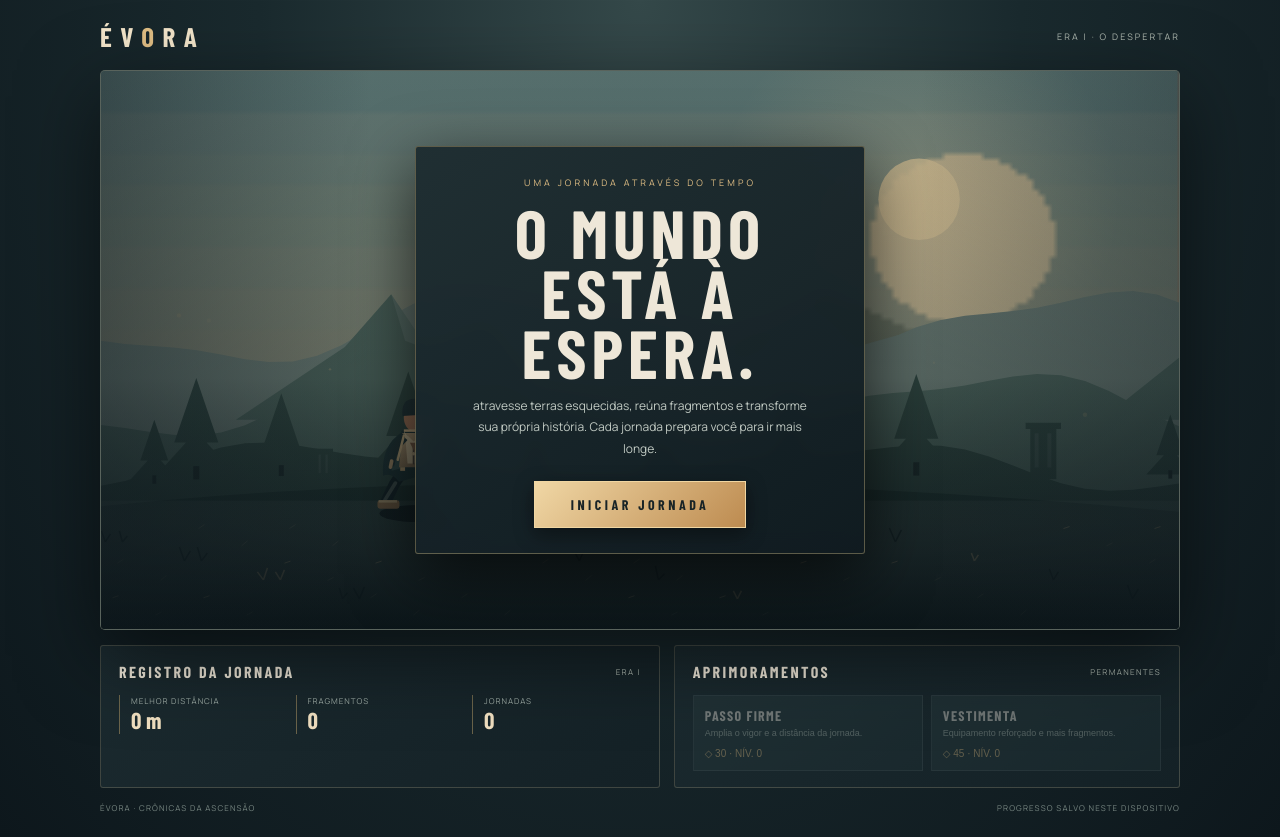
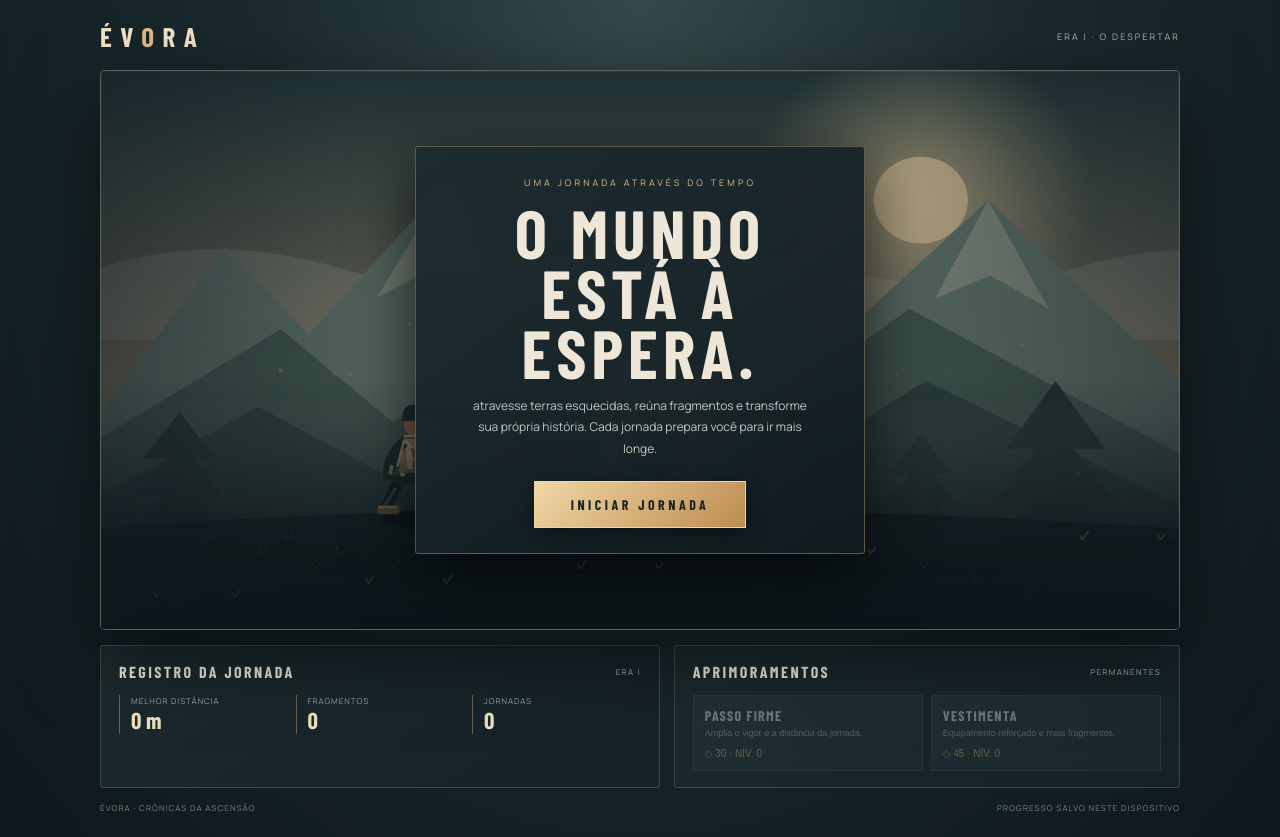
Before and after one commit to Guto157/evora-game, a plain HTML site: page index.html in a window 1280 px wide. Drawn offline with nearby package versions, Linux system fonts and the light colour scheme; a web font is replaced by a local one.

Commit message:
Render five illustrated era environments in gameplay

```diff
--- a/index.html
+++ b/index.html
@@ -38,7 +38,7 @@ const eras=[
 {name:'ERA DOS TITÃS',sky:['#483c42','#b97859'],far:'#76534b',mid:'#57413b',near:'#353a37',ground:'#202c2b',sun:'#f0a36f',accent:'#d18c64'},
 {name:'NOVO HORIZONTE',sky:['#334e59','#a4b9a2'],far:'#607d79',mid:'#416861',near:'#294b47',ground:'#1c3734',sun:'#ead7a0',accent:'#a9c9a7'}
 ];
-const eraArt=new Image();eraArt.src='assets/eras.png?v=20261115-2';
+const eraImages=['assets/era-01-despertar.svg','assets/era-02-terras-antigas.svg','assets/era-03-gelo.svg','assets/era-04-titas.svg','assets/era-05-horizonte.svg'].map(path=>{const im=new Image();im.src=path+'?v=20261115-art1';return im;});
 let save={bank:0,best:0,runs:0,boot:0,gear:0,total:0};try{save={...save,...JSON.parse(localStorage.getItem('evora-save')||'{}')}}catch(e){}
 const persist=()=>localStorage.setItem('evora-save',JSON.stringify(save));
 const eraAt=n=>Math.min(4,Math.floor(n/1600));
@@ -90,27 +90,26 @@ if(save.gear>0){x.strokeStyle='#d9c28f';x.lineWidth=3;x.beginPath();x.moveTo(-11
 if(save.gear>2){x.strokeStyle='#e5d0a0';x.lineWidth=2;x.beginPath();x.arc(0,-46,19,-.9,.85);x.stroke()}
 x.restore();
 }
-function draw(t){if(!W||!H)return;let ei=eraAt(save.total+dist),e=eras[ei],scroll=active?dist:ambient,g=x.createLinearGradient(0,0,0,H);if(eraArt.complete&&eraArt.naturalWidth){x.drawImage(eraArt,ei*192,0,192,108,0,0,W,H)}else{g.addColorStop(0,e.sky[0]);g.addColorStop(1,e.sky[1]);x.fillStyle=g;x.fillRect(0,0,W,H)}
-let sx=W*.76-(scroll*.022%(W*.3));x.globalAlpha=.82;x.fillStyle=e.sun;x.beginPath();x.arc(sx,H*.23,Math.min(W,H)*.073,0,Math.PI*2);x.fill();x.globalAlpha=1;
-let glow=x.createRadialGradient(sx,H*.23,4,sx,H*.23,H*.36);glow.addColorStop(0,e.sun+'44');glow.addColorStop(1,e.sun+'00');x.fillStyle=glow;x.fillRect(0,0,W,H);
-ridge(H*.46,34,10,e.far,scroll);
- // maciços rochosos em planos distantes
- for(let m=0;m<4;m++){let mx=((m*W*.39-scroll*.10)%(W+W*.4)+W+W*.4)%(W+W*.4)-W*.12,base=H*(.59+(m%2)*.035),mw=W*(.18+(m%3)*.035),mh=H*(.17+(m%2)*.055);
- x.fillStyle=m%2?e.mid:e.far;x.beginPath();x.moveTo(mx-mw*.65,base);x.lineTo(mx-mw*.18,base-mh*.58);x.lineTo(mx+mw*.02,base-mh);x.lineTo(mx+mw*.18,base-mh*.56);x.lineTo(mx+mw*.43,base-mh*.76);x.lineTo(mx+mw*.72,base);x.closePath();x.fill();
- x.fillStyle='#ffffff18';x.beginPath();x.moveTo(mx+mw*.02,base-mh);x.lineTo(mx+mw*.18,base-mh*.56);x.lineTo(mx+mw*.08,base-mh*.63);x.closePath();x.fill();
+function draw(t){
+ if(!W||!H)return;
+ const ei=eraAt(save.total+dist),e=eras[ei],scroll=active?dist:ambient,im=eraImages[ei];
+ if(im&&im.complete&&im.naturalWidth){x.drawImage(im,0,0,W,H)}
+ else {const bg=x.createLinearGradient(0,0,0,H);bg.addColorStop(0,e.sky[0]);bg.addColorStop(1,e.sky[1]);x.fillStyle=bg;x.fillRect(0,0,W,H)}
+ // vinheta cinematográfica e profundidade atmosférica
+ const vignette=x.createLinearGradient(0,0,0,H);vignette.addColorStop(0,'#07121922');vignette.addColorStop(.62,'#07121900');vignette.addColorStop(1,'#07121988');x.fillStyle=vignette;x.fillRect(0,0,W,H);
+ const horizon=x.createLinearGradient(0,H*.58,0,H*.9);horizon.addColorStop(0,'#ffffff00');horizon.addColorStop(1,'#0a171a66');x.fillStyle=horizon.fillStyle||horizon;x.fillRect(0,H*.58,W,H*.32);
+ // trilha e pedras em primeiro plano com movimento contínuo
+ x.fillStyle='#111f20aa';x.beginPath();x.moveTo(0,H*.82);x.quadraticCurveTo(W*.46,H*.75,W,H*.82);x.lineTo(W,H);x.lineTo(0,H);x.closePath();x.fill();
+ for(let i=0;i<34;i++){
+  const px=((i*53-scroll*.88)%(W+60)+W+60)%(W+60)-30,py=H*.84+(i%5)*H*.026;
+  x.strokeStyle=i%4===0?e.accent+'bb':'#d8c7a044';x.lineWidth=i%4===0?1.7:1;
+  x.beginPath();x.moveTo(px,py);x.lineTo(px-3-(i%4),py-5-(i%4)*2);x.moveTo(px,py);x.lineTo(px+4+(i%3),py-5-(i%3)*2);x.stroke();
+  if(i%6===0){x.fillStyle='#0d191aaa';x.beginPath();x.ellipse(px+8,py+2,7,3,0,0,Math.PI*2);x.fill()}
  }
- ridge(H*.60,30,100,e.mid,scroll*.75);ridge(H*.71,22,220,e.near,scroll*1.3);
-for(let i=0;i<14;i++){let px=((i*127-scroll*.34)%(W+150)+W+150)%(W+150)-55,py=H*.72+Math.sin(i*8)*7; if(i%4===0)ruin(px,py,17+(i%3)*7,e.near);else pine(px,py,17+(i%4)*7,e.near)}
-x.fillStyle=e.ground;x.beginPath();x.moveTo(0,H*.78);x.quadraticCurveTo(W*.45,H*.69,W,H*.79);x.lineTo(W,H);x.lineTo(0,H);x.fill();
-let groundGlow=x.createLinearGradient(0,H*.77,0,H);groundGlow.addColorStop(0,'#ffffff12');groundGlow.addColorStop(1,'#00000055');x.fillStyle=groundGlow;x.fillRect(0,H*.77,W,H*.23);
-for(let i=0;i<46;i++){let px=((i*43-scroll*.9)%(W+45)+W+45)%(W+45)-20,py=H*.82+(i%6)*H*.031;x.strokeStyle=i%4===0?e.accent+'99':'#d7c29a38';x.lineWidth=1;x.beginPath();x.moveTo(px,py);x.lineTo(px+6,py-2-(i%4));x.stroke()}
-for(let i=0;i<10;i++){let px=((i*151-scroll*.6)%(W+100)+W+100)%(W+100)-40,py=H*(.35+(i%4)*.09);x.fillStyle=e.accent;x.globalAlpha=.15+((i%3)*.08);x.beginPath();x.arc(px,py+Math.sin(t*.001+i)*4,1.2+(i%2),0,Math.PI*2);x.fill()}x.globalAlpha=1;
-// vegetação baixa e pedras no primeiro plano
-for(let i=0;i<22;i++){let px=((i*79-scroll*.72)%(W+90)+W+90)%(W+90)-35,py=H*.81+(i%5)*H*.034;
-x.strokeStyle=i%3===0?e.accent+'aa':'#101f20aa';x.lineWidth=1.5;x.beginPath();x.moveTo(px,py);x.lineTo(px-3-(i%4),py-8-(i%3)*3);x.moveTo(px,py);x.lineTo(px+4+(i%3),py-6-(i%4)*2);x.stroke();
-if(i%5===0){x.fillStyle='#101c1d88';x.beginPath();x.ellipse(px+8,py+3,5,2,0,0,Math.PI*2);x.fill()}}
-drawRunner(W*.29,H*.78,t)}
-function update(){let ei=eraAt(save.total);$('best').textContent=save.best+' m';$('bank').textContent=save.bank;$('runs').textContent=save.runs;$('bestEra').textContent='ERA '+['I','II','III','IV','V'][ei];let a=30+save.boot*25,b=45+save.gear*35;$('bootCost').textContent='◇ '+a+' · NÍV. '+save.boot;$('gearCost').textContent='◇ '+b+' · NÍV. '+save.gear;$('uBoot').disabled=save.bank<a;$('uGear').disabled=save.bank<b;$('eraLabel').textContent='ERA '+['I','II','III','IV','V'][ei]+' · '+eras[ei].name}
+ // partículas de luz e poeira
+ for(let i=0;i<18;i++){const px=((i*91-scroll*.16)%(W+30)+W+30)%(W+30)-15,py=H*(.25+(i%6)*.095);x.fillStyle=e.accent;x.globalAlpha=.14+(i%4)*.07;x.beginPath();x.arc(px,py+Math.sin(t*.001+i)*5,1+(i%2)*.6,0,Math.PI*2);x.fill()}x.globalAlpha=1;
+ drawRunner(W*.29,H*.79,t);
+}function update(){let ei=eraAt(save.total);$('best').textContent=save.best+' m';$('bank').textContent=save.bank;$('runs').textContent=save.runs;$('bestEra').textContent='ERA '+['I','II','III','IV','V'][ei];let a=30+save.boot*25,b=45+save.gear*35;$('bootCost').textContent='◇ '+a+' · NÍV. '+save.boot;$('gearCost').textContent='◇ '+b+' · NÍV. '+save.gear;$('uBoot').disabled=save.bank<a;$('uGear').disabled=save.bank<b;$('eraLabel').textContent='ERA '+['I','II','III','IV','V'][ei]+' · '+eras[ei].name}
 function start(){if(active)return;active=true;dist=0;loot=0;last=performance.now();$('overlay').classList.add('hidden');$('hud').classList.remove('hidden');$('progress').classList.remove('hidden');raf=requestAnimationFrame(frame)}
 function frame(now){if(!active)return;let dt=Math.min(40,now-last);last=now;dist+=dt*(.035+save.boot*.004+save.gear*.002);loot+=dt*.0022;draw(now);$('distance').textContent=Math.floor(dist)+' m';$('runCoins').textContent=Math.floor(loot);let target=600+save.boot*115+save.gear*85;$('progressFill').style.width=Math.min(100,dist/target*100)+'%';let ei=eraAt(save.total+dist);$('eraLabel').textContent='ERA '+['I','II','III','IV','V'][ei]+' · '+eras[ei].name;if(dist>=target){finish();return}raf=requestAnimationFrame(frame)}
 function finish(){active=false;cancelAnimationFrame(raf);let earned=Math.floor(loot)+12+save.gear*2;save.bank+=earned;save.runs++;save.total+=Math.floor(dist);save.best=Math.max(save.best,Math.floor(dist));persist();$('hud').classList.add('hidden');$('progress').classList.add('hidden');$('overlay').classList.remove('hidden');let ei=eraAt(save.total);$('overlay').innerHTML='<div class="panel"><div class="kicker">Jornada concluída · '+eras[ei].name+'</div><h1>'+Math.floor(dist)+' METROS</h1><p>Você reuniu <b style="color:#e6bd76">'+earned+' fragmentos</b>. Sua jornada continua. Invista nos aprimoramentos e avance ainda mais.</p><button class="primary" id="again">CONTINUAR</button></div>';$('again').onclick=start;update();draw(performance.now())}
```
